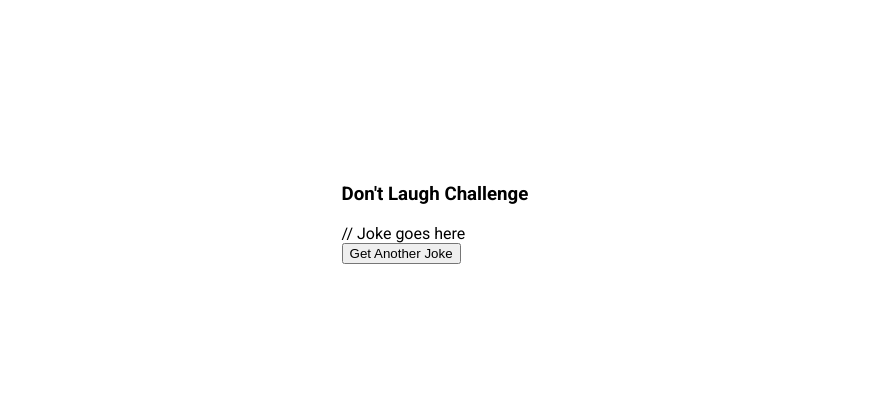
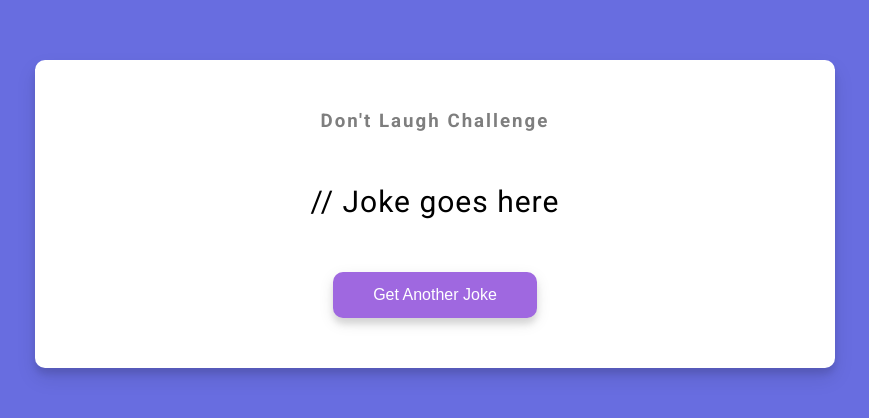
Before and after one commit to yasermaly/dad-jokes, a plain HTML site: page index.html in a window 1280 px wide. Shown: the part 186-604 px from the top of the page, without its empty margins (205-1074 px from the left). Drawn offline with Linux system fonts and the light colour scheme.

Commit message:
styling complete

```diff
--- a/style.css
+++ b/style.css
@@ -1,10 +1,11 @@
-@import url('https://fonts.googleapis.com/css2?family=Marck+Script&family=Roboto:wght@400;700&display=swap');
+@import url('https://fonts.googleapis.com/css2?family=Roboto:wght@400;700&display=swap');
 
 * {
   box-sizing: border-box;
 }
 
 body {
+  background-color: #686de0;
   font-family: 'Roboto', sans-serif;
   display: flex;
   flex-direction: column;
@@ -13,4 +14,48 @@ body {
   height: 100vh;
   overflow: hidden;
   margin: 0;
+  padding: 20px;
 }
+
+.container {
+  background-color: #fff;
+  border-radius: 10px;
+  box-shadow: 0 10px 20px rgba(0, 0, 0, 0.1), 0 6px 6px rgba(0, 0, 0, 0.1);
+  padding: 50px 20px;
+  text-align: center;
+  max-width: 100%;
+  width: 800px;
+}
+
+h3 {
+  margin: 0;
+  opacity: 0.5;
+  letter-spacing: 2px;
+}
+
+.joke {
+  font-size: 30px;
+  letter-spacing: 1px;
+  line-height: 40px;
+  margin: 50px auto;
+  max-width: 600px;
+}
+
+.btn {
+  background-color: #9f68e0;
+  color: #fff;
+  border: 0;
+  border-radius: 10px;
+  box-shadow: 0 5px 15px rgba(0, 0, 0, 0.1), 0 6px 6px rgba(0, 0, 0, 0.1);
+  padding: 14px 40px;
+  font-size: 16px;
+  cursor: pointer;
+}
+
+.btn:active {
+  transform: scale(0.98);
+}
+
+.btn:focus {
+  outline: 0;
+}
```
